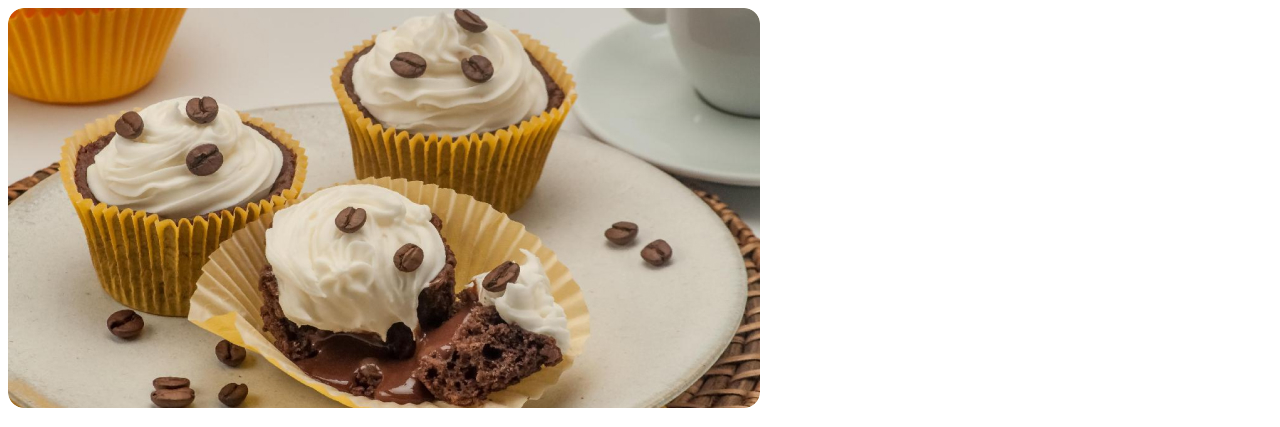
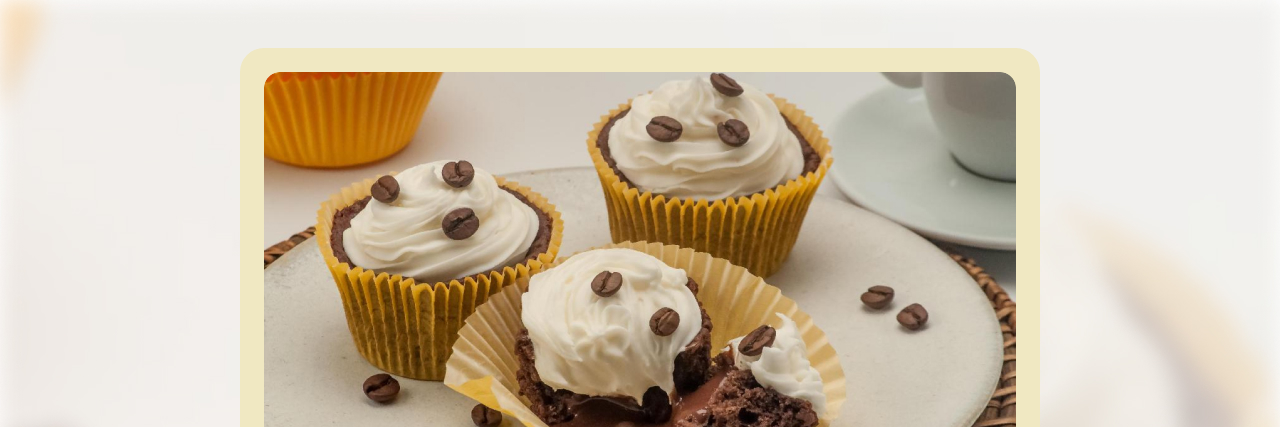
Before and after one commit to zalasikR/PROJETO, a plain HTML site: page index.html in a window 1280 px wide. Shown: the top 427 px of the page. Drawn offline with Linux system fonts and the light colour scheme.

Commit message:
ajustando fundo

```diff
--- a/style.css
+++ b/style.css
@@ -1,3 +1,16 @@
+body {
+  background-image: url(assets/fundo.jpg);
+  background-size: cover;
+}
+#page {
+  box-sizing: border-box;
+  width: 800px;
+  padding: 24px;
+  background-color: #f0e8c2;
+  border-radius: 24px;
+  margin: 48px auto;
+
+}
 img {
   border-radius: 16px;
 }
```
